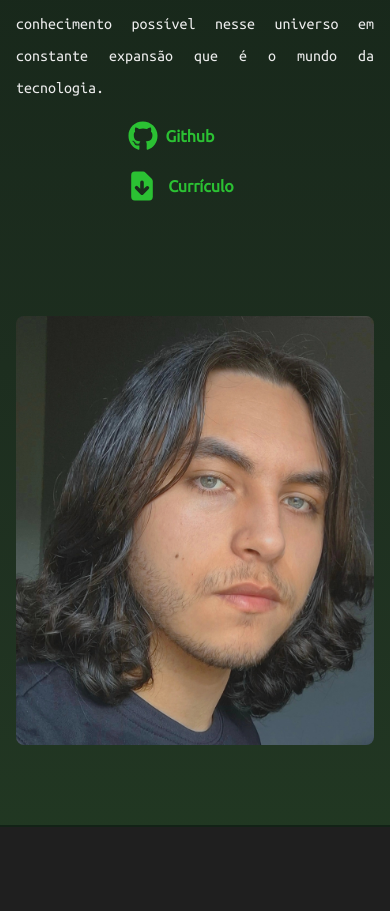
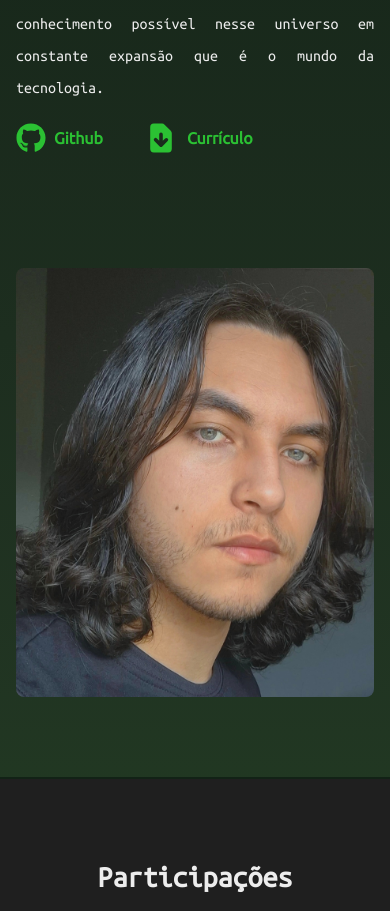
Before and after one commit to WitorDev/witortena, a Next.js app: page / in a window 390 px wide. Shown: the part 1302-2213 px from the top of the page. Built offline with nearby package versions, Linux system fonts and the light colour scheme; a web font is replaced by a local one.

Commit message:
updated styling in about section

```diff
--- a/app/components/About.tsx
+++ b/app/components/About.tsx
@@ -60,7 +60,7 @@ export default function About() {
               mundo da tecnologia.
             </p>
           </div>
-          <motion.div className="flex gap-4 p-0 m-0 w-full md:mx-0 md:justify-normal justify-center mx-auto -translate-x-5 sm:translate-0 items-center flex-col sm:flex-row md:w-fit">
+          <motion.div className="flex gap-4 p-0 m-0 w-full md:mx-0 md:justify-normal max-w-140 flex-row mx-auto sm:translate-0 items-center sm:flex-row md:w-fit">
             <a
               id="github"
               href="https://github.com/WitorDev/"
```
